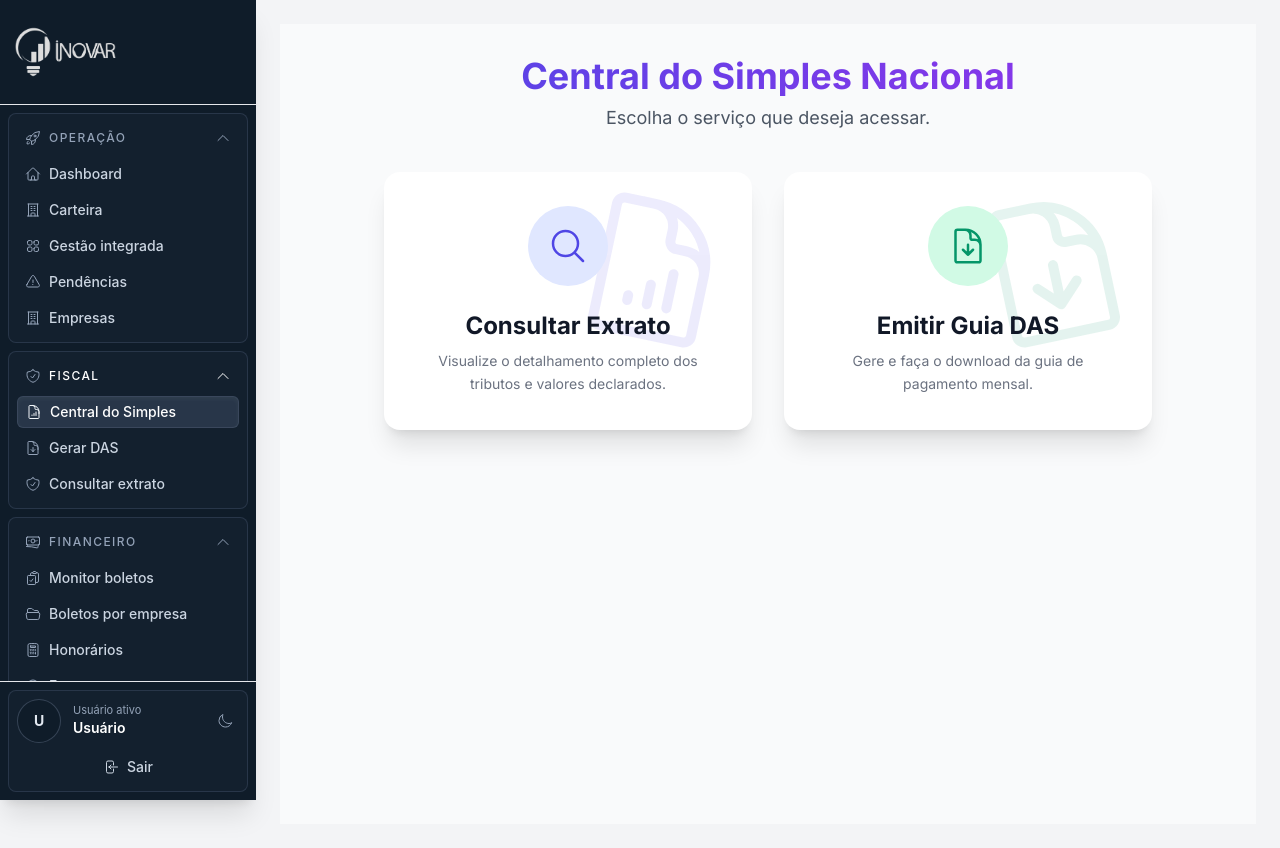
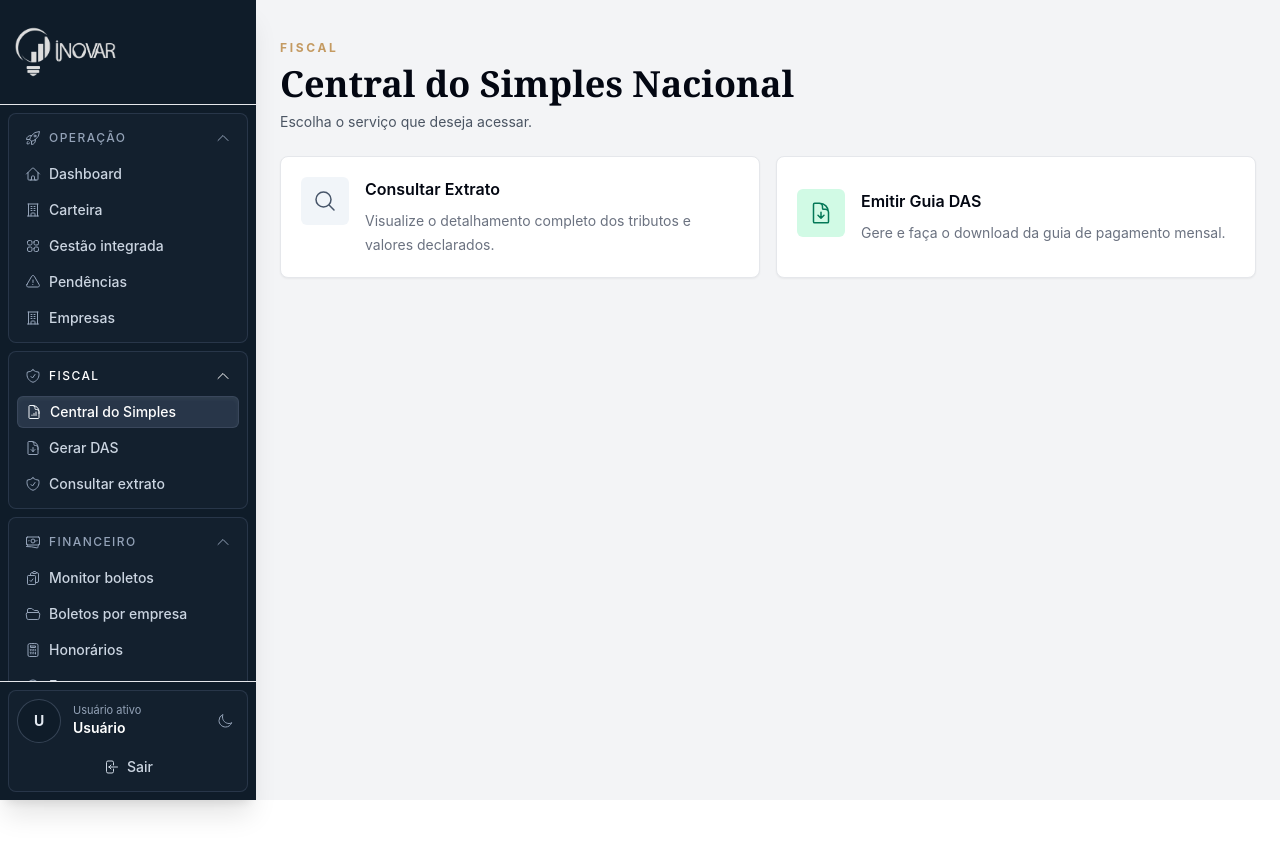
Before and after one commit to raphaelcastelar/web_sistema_inovar, a React (Create React App) app in the folder sistema_inovar/frontend/: page /central-simples in a window 1280 px wide. After the commit the page ends 800 px from the top, so only its background shows below. Built offline with nearby package versions, Linux system fonts and the light colour scheme; sample sign-in values are in the browser's storage.

Commit message:
att central do simples

```diff
--- a/sistema_inovar/frontend/src/components/CentralDoSimples.js
+++ b/sistema_inovar/frontend/src/components/CentralDoSimples.js
@@ -36,7 +36,7 @@ const ExtratoResult = ({ data, onDownloadPdf, isDownloadingPdf }) => {
         return (
             <motion.div
                 initial={{ opacity: 0, y: 10 }} animate={{ opacity: 1, y: 0 }}
-                className="mt-6 bg-yellow-50 dark:bg-yellow-900/20 p-6 rounded-xl border border-yellow-200 dark:border-yellow-700/50"
+                className="mt-6 rounded-lg border border-amber-200 bg-amber-50 p-4 dark:border-amber-900 dark:bg-amber-950/30"
             >
                 <p className="text-center text-yellow-700 dark:text-yellow-400 font-medium">
                     Nenhuma declaração encontrada para este período.
@@ -52,12 +52,12 @@ const ExtratoResult = ({ data, onDownloadPdf, isDownloadingPdf }) => {
         <motion.div
             initial={{ opacity: 0, scale: 0.95 }}
             animate={{ opacity: 1, scale: 1 }}
-            className="mt-8 bg-white dark:bg-gray-800 rounded-2xl shadow-xl overflow-hidden border border-gray-100 dark:border-gray-700"
+            className="mt-6 overflow-hidden rounded-lg border border-gray-200 bg-white shadow-sm dark:border-gray-800 dark:bg-gray-900"
         >
             {/* Header do Extrato */}
-            <div className="bg-gradient-to-r from-gray-50 to-gray-100 dark:from-gray-700 dark:to-gray-800 p-6 border-b border-gray-200 dark:border-gray-600 flex flex-col md:flex-row justify-between items-center gap-4">
+            <div className="flex flex-col gap-4 border-b border-gray-200 bg-slate-50 p-4 dark:border-gray-800 dark:bg-slate-900 md:flex-row md:items-center md:justify-between">
                 <div>
-                    <h3 className="text-lg font-bold text-gray-800 dark:text-white">Resumo do Extrato</h3>
+                    <h3 className="text-base font-semibold text-gray-950 dark:text-gray-100">Resumo do Extrato</h3>
                     <p className="text-sm text-gray-500 dark:text-gray-400">
                         {dasDetails.periodoApuracao ? `${dasDetails.periodoApuracao.substring(4, 6)}/${dasDetails.periodoApuracao.substring(0, 4)}` : 'Período Indefinido'}
                     </p>
@@ -65,7 +65,7 @@ const ExtratoResult = ({ data, onDownloadPdf, isDownloadingPdf }) => {
                 <button
                     onClick={onDownloadPdf}
                     disabled={isDownloadingPdf}
-                    className="flex items-center gap-2 px-4 py-2 bg-indigo-600 hover:bg-indigo-700 text-white rounded-lg shadow-md transition-all hover:shadow-lg disabled:opacity-50 disabled:cursor-not-allowed text-sm font-medium"
+                    className="inline-flex h-10 items-center justify-center gap-2 rounded-md bg-slate-900 px-4 text-sm font-semibold text-white transition-colors hover:bg-slate-800 disabled:cursor-not-allowed disabled:opacity-50 dark:bg-slate-100 dark:text-slate-950 dark:hover:bg-white"
                 >
                     {isDownloadingPdf ? (
                         <ArrowPathIcon className="h-4 w-4 animate-spin" />
@@ -77,27 +77,27 @@ const ExtratoResult = ({ data, onDownloadPdf, isDownloadingPdf }) => {
             </div>
 
             {/* Cards de KPIs */}
-            <div className="p-6 grid grid-cols-1 md:grid-cols-4 gap-4">
-                <div className="p-4 bg-gray-50 dark:bg-gray-700/50 rounded-xl border border-gray-100 dark:border-gray-600">
-                    <span className="text-xs font-semibold text-gray-400 uppercase tracking-wider">Documento</span>
+            <div className="grid grid-cols-1 gap-3 p-4 md:grid-cols-4">
+                <div className="rounded-lg border border-gray-200 bg-gray-50 p-4 dark:border-gray-800 dark:bg-gray-900">
+                    <span className="text-xs font-semibold uppercase tracking-[0.14em] text-gray-400">Documento</span>
                     <p className="mt-1 text-lg font-bold text-gray-800 dark:text-white truncate" title={dasDetails.numeroDocumento}>
                         {dasDetails.numeroDocumento || 'N/A'}
                     </p>
                 </div>
-                <div className="p-4 bg-gray-50 dark:bg-gray-700/50 rounded-xl border border-gray-100 dark:border-gray-600">
-                    <span className="text-xs font-semibold text-gray-400 uppercase tracking-wider">Vencimento</span>
-                    <p className="mt-1 text-lg font-bold text-indigo-600 dark:text-indigo-400">
+                <div className="rounded-lg border border-gray-200 bg-gray-50 p-4 dark:border-gray-800 dark:bg-gray-900">
+                    <span className="text-xs font-semibold uppercase tracking-[0.14em] text-gray-400">Vencimento</span>
+                    <p className="mt-1 text-lg font-bold text-gray-800 dark:text-white">
                         {dasDetails.dataVencimento ? new Date(dasDetails.dataVencimento.replace(/(\d{4})(\d{2})(\d{2})/, '$1-$2-$3')).toLocaleDateString('pt-BR', { timeZone: 'UTC' }) : 'N/A'}
                     </p>
                 </div>
-                <div className="p-4 bg-emerald-50 dark:bg-emerald-900/10 rounded-xl border border-emerald-100 dark:border-emerald-800/30">
-                    <span className="text-xs font-semibold text-emerald-600 dark:text-emerald-400 uppercase tracking-wider">Valor Total</span>
+                <div className="rounded-lg border border-emerald-200 bg-emerald-50 p-4 dark:border-emerald-900 dark:bg-emerald-950/30">
+                    <span className="text-xs font-semibold uppercase tracking-[0.14em] text-emerald-600 dark:text-emerald-400">Valor Total</span>
                     <p className="mt-1 text-lg font-bold text-emerald-700 dark:text-emerald-300">
                         {formatCurrency(dasDetails.valores?.total || 0)}
                     </p>
                 </div>
-                <div className="p-4 bg-gray-50 dark:bg-gray-700/50 rounded-xl border border-gray-100 dark:border-gray-600">
-                    <span className="text-xs font-semibold text-gray-400 uppercase tracking-wider">Situação</span>
+                <div className="rounded-lg border border-gray-200 bg-gray-50 p-4 dark:border-gray-800 dark:bg-gray-900">
+                    <span className="text-xs font-semibold uppercase tracking-[0.14em] text-gray-400">Situação</span>
                     <p className="mt-1 text-lg font-bold text-gray-800 dark:text-white">
                         {dasDetails.situacao || 'N/A'}
                     </p>
@@ -105,14 +105,14 @@ const ExtratoResult = ({ data, onDownloadPdf, isDownloadingPdf }) => {
             </div>
 
             {/* Tabela de Composição */}
-            <div className="px-6 pb-6">
-                <h4 className="text-sm font-semibold text-gray-500 dark:text-gray-400 mb-3 uppercase tracking-wider">Detalhamento dos Tributos</h4>
-                <div className="overflow-hidden bg-gray-50 dark:bg-gray-700/30 rounded-lg border border-gray-200 dark:border-gray-700">
+            <div className="px-4 pb-4">
+                <h4 className="mb-3 text-xs font-semibold uppercase tracking-[0.14em] text-gray-500 dark:text-gray-400">Detalhamento dos Tributos</h4>
+                <div className="overflow-hidden rounded-lg border border-gray-200 bg-gray-50 dark:border-gray-800 dark:bg-gray-900">
                     <table className="min-w-full divide-y divide-gray-200 dark:divide-gray-700">
-                        <thead className="bg-gray-100 dark:bg-gray-800">
+                        <thead className="bg-slate-50 dark:bg-slate-900">
                             <tr>
-                                <th className="px-6 py-3 text-left text-xs font-medium text-gray-500 dark:text-gray-400 uppercase tracking-wider">Tributo</th>
-                                <th className="px-6 py-3 text-right text-xs font-medium text-gray-500 dark:text-gray-400 uppercase tracking-wider">Valor Principal</th>
+                                <th className="px-6 py-3 text-left text-xs font-semibold uppercase tracking-[0.12em] text-gray-500 dark:text-gray-400">Tributo</th>
+                                <th className="px-6 py-3 text-right text-xs font-semibold uppercase tracking-[0.12em] text-gray-500 dark:text-gray-400">Valor Principal</th>
                             </tr>
                         </thead>
                         <tbody className="divide-y divide-gray-200 dark:divide-gray-700">
@@ -321,13 +321,13 @@ const CentralDoSimples = () => {
     };
 
     return (
-        <div className="min-h-screen bg-gray-50 dark:bg-gray-900 p-6 md:p-8 animate-fade-in font-sans text-gray-800 dark:text-gray-100 flex flex-col items-center">
-            <div className="w-full max-w-4xl">
-                <header className="mb-10 text-center">
-                    <h1 className="text-4xl font-extrabold bg-clip-text text-transparent bg-gradient-to-r from-indigo-600 to-purple-600 dark:from-indigo-400 dark:to-purple-400 mb-2">
+        <div className="w-full max-w-none space-y-5 px-0 py-2 text-gray-900 dark:text-gray-100 sm:space-y-6 sm:py-4">
+            <header className="flex flex-col gap-2">
+                <p className="text-xs font-bold uppercase tracking-[0.22em] text-[#c49a61]">Fiscal</p>
+                <h1 className="font-serif text-3xl font-semibold text-gray-950 dark:text-white sm:text-4xl">
                     Central do Simples Nacional
                 </h1>
-                    <p className="text-lg text-gray-600 dark:text-gray-400">
+                <p className="max-w-2xl text-sm text-gray-600 dark:text-gray-400">
                     {step === 0
                         ? "Escolha o serviço que deseja acessar."
                         : selectedAction === 'extrato'
@@ -344,46 +344,42 @@ const CentralDoSimples = () => {
                         initial={{ opacity: 0, y: 20 }}
                         animate={{ opacity: 1, y: 0 }}
                         exit={{ opacity: 0, y: -20 }}
-                            className="grid md:grid-cols-2 gap-8 max-w-3xl mx-auto"
+                        className="grid w-full gap-4 md:grid-cols-2"
                     >
                             {/* Card Extrato */}
                             <button
                                 onClick={() => handleSelectAction('extrato')}
-                                className="relative group overflow-hidden p-8 rounded-2xl bg-white dark:bg-gray-800 border-2 border-transparent hover:border-indigo-100 dark:hover:border-indigo-900 shadow-xl hover:shadow-2xl transition-all duration-300 text-left w-full"
+                                className="group min-w-0 rounded-lg border border-gray-200 bg-white p-4 text-left shadow-sm transition-shadow hover:shadow-md dark:border-gray-800 dark:bg-gray-900 sm:p-5"
                             >
-                                <div className="absolute top-0 right-0 p-4 opacity-10 group-hover:opacity-20 transition-opacity">
-                                    <DocumentChartBarIcon className="h-40 w-40 text-indigo-600 dark:text-indigo-400 transform rotate-12" />
+                                <div className="flex items-start gap-4">
+                                    <div className="flex h-12 w-12 shrink-0 items-center justify-center rounded-md bg-slate-100 text-slate-600 dark:bg-slate-800 dark:text-slate-300">
+                                        <MagnifyingGlassIcon className="h-6 w-6" />
                                     </div>
-                                <div className="relative z-10 flex flex-col items-center text-center">
-                                    <div className="h-20 w-20 rounded-full bg-indigo-100 dark:bg-indigo-900/50 flex items-center justify-center mb-6 group-hover:scale-110 transition-transform duration-300">
-                                        <MagnifyingGlassIcon className="h-10 w-10 text-indigo-600 dark:text-indigo-400" />
-                                    </div>
-                                    <h3 className="text-2xl font-bold text-gray-900 dark:text-white mb-2">Consultar Extrato</h3>
-                                    <p className="text-gray-500 dark:text-gray-400 text-sm leading-relaxed max-w-xs">
+                                    <div className="min-w-0">
+                                        <h3 className="text-base font-semibold text-gray-950 dark:text-gray-100">Consultar Extrato</h3>
+                                        <p className="mt-2 text-sm leading-6 text-gray-500 dark:text-gray-400">
                                         Visualize o detalhamento completo dos tributos e valores declarados.
                                         </p>
                                     </div>
-                                <div className="absolute bottom-0 left-0 w-full h-1 bg-gradient-to-r from-indigo-500 to-purple-500 transform scale-x-0 group-hover:scale-x-100 transition-transform duration-300" />
+                                </div>
                             </button>
 
                             {/* Card DAS */}
                             <button
                                 onClick={() => handleSelectAction('das')}
-                                className="relative group overflow-hidden p-8 rounded-2xl bg-white dark:bg-gray-800 border-2 border-transparent hover:border-emerald-100 dark:hover:border-emerald-900 shadow-xl hover:shadow-2xl transition-all duration-300 text-left w-full"
+                                className="group min-w-0 rounded-lg border border-gray-200 bg-white p-4 text-left shadow-sm transition-shadow hover:shadow-md dark:border-gray-800 dark:bg-gray-900 sm:p-5"
                             >
-                                <div className="absolute top-0 right-0 p-4 opacity-10 group-hover:opacity-20 transition-opacity">
-                                    <DocumentArrowDownIcon className="h-40 w-40 text-emerald-600 dark:text-emerald-400 transform -rotate-12" />
+                                <div className="flex items-start gap-4">
+                                    <div className="flex h-12 w-12 shrink-0 items-center justify-center rounded-md bg-emerald-100 text-emerald-700 dark:bg-emerald-950/40 dark:text-emerald-300">
+                                        <DocumentArrowDownIcon className="h-6 w-6" />
                                     </div>
-                                <div className="relative z-10 flex flex-col items-center text-center">
-                                    <div className="h-20 w-20 rounded-full bg-emerald-100 dark:bg-emerald-900/50 flex items-center justify-center mb-6 group-hover:scale-110 transition-transform duration-300">
-                                        <DocumentArrowDownIcon className="h-10 w-10 text-emerald-600 dark:text-emerald-400" />
-                                    </div>
-                                    <h3 className="text-2xl font-bold text-gray-900 dark:text-white mb-2">Emitir Guia DAS</h3>
-                                    <p className="text-gray-500 dark:text-gray-400 text-sm leading-relaxed max-w-xs">
+                                    <div className="min-w-0">
+                                        <h3 className="text-base font-semibold text-gray-950 dark:text-gray-100">Emitir Guia DAS</h3>
+                                        <p className="mt-2 text-sm leading-6 text-gray-500 dark:text-gray-400">
                                         Gere e faça o download da guia de pagamento mensal.
                                         </p>
                                     </div>
-                                <div className="absolute bottom-0 left-0 w-full h-1 bg-gradient-to-r from-emerald-500 to-teal-500 transform scale-x-0 group-hover:scale-x-100 transition-transform duration-300" />
+                                </div>
                             </button>
                     </motion.div>
                 ) : (
@@ -392,20 +388,18 @@ const CentralDoSimples = () => {
                         initial={{ opacity: 0, x: 20 }}
                         animate={{ opacity: 1, x: 0 }}
                         exit={{ opacity: 0, x: -20 }}
-                            className="bg-white dark:bg-gray-800 rounded-3xl shadow-xl border border-gray-100 dark:border-gray-700 overflow-hidden max-w-2xl mx-auto"
+                        className="mx-auto max-w-2xl overflow-hidden rounded-lg border border-gray-200 bg-white shadow-sm dark:border-gray-800 dark:bg-gray-900"
                     >
-                            <div className={`p-1 h-2 w-full ${selectedAction === 'extrato' ? 'bg-gradient-to-r from-indigo-500 to-purple-500' : 'bg-gradient-to-r from-emerald-500 to-teal-500'}`} />
-
-                            <div className="p-8">
+                            <div className="p-4 sm:p-5">
                                 <div className="flex items-center justify-between mb-8">
                                     <button
                                         onClick={handleBack}
-                                        className="text-gray-500 hover:text-gray-800 dark:text-gray-400 dark:hover:text-white flex items-center gap-2 transition-colors text-sm font-medium"
+                                        className="flex items-center gap-2 text-sm font-semibold text-gray-500 transition-colors hover:text-gray-800 dark:text-gray-400 dark:hover:text-white"
                                     >
                                         &larr; Voltar
                                     </button>
-                                    <div className={`px-4 py-1 rounded-full text-xs font-bold uppercase tracking-wide ${selectedAction === 'extrato'
-                                            ? 'bg-indigo-100 text-indigo-700 dark:bg-indigo-900/30 dark:text-indigo-300'
+                                    <div className={`rounded-full px-3 py-1 text-xs font-semibold uppercase tracking-[0.12em] ${selectedAction === 'extrato'
+                                            ? 'bg-slate-100 text-slate-700 dark:bg-slate-800 dark:text-slate-300'
                                             : 'bg-emerald-100 text-emerald-700 dark:bg-emerald-900/30 dark:text-emerald-300'
                                         }`}>
                                         {selectedAction === 'extrato' ? 'Consulta Extrato' : 'Emissão DAS'}
@@ -421,7 +415,7 @@ const CentralDoSimples = () => {
                                             <select
                                                 value={selectedEmpresaId}
                                                 onChange={(e) => setSelectedEmpresaId(e.target.value)}
-                                                className="w-full pl-4 pr-10 py-3 bg-gray-50 dark:bg-gray-700/50 border border-gray-200 dark:border-gray-600 rounded-xl focus:ring-2 focus:ring-offset-2 focus:ring-indigo-500 appearance-none transition-all font-medium text-gray-800 dark:text-white"
+                                                className="w-full appearance-none rounded-md border border-gray-200 bg-gray-50 py-3 pl-4 pr-10 font-medium text-gray-800 outline-none transition-all focus:border-slate-400 focus:ring-2 focus:ring-slate-200 dark:border-gray-700 dark:bg-gray-800 dark:text-white dark:focus:ring-slate-500/20"
                                             >
                                                 <option value="">Clique para selecionar...</option>
                                                 {empresas.map(emp => (
@@ -443,7 +437,7 @@ const CentralDoSimples = () => {
                                                 <select
                                                     value={selectedMonth}
                                                     onChange={(e) => setSelectedMonth(e.target.value)}
-                                                    className="w-full pl-4 pr-8 py-3 bg-gray-50 dark:bg-gray-700/50 border border-gray-200 dark:border-gray-600 rounded-xl focus:ring-2 focus:ring-offset-2 focus:ring-indigo-500 appearance-none transition-all font-medium text-gray-800 dark:text-white"
+                                                    className="w-full appearance-none rounded-md border border-gray-200 bg-gray-50 py-3 pl-4 pr-8 font-medium text-gray-800 outline-none transition-all focus:border-slate-400 focus:ring-2 focus:ring-slate-200 dark:border-gray-700 dark:bg-gray-800 dark:text-white dark:focus:ring-slate-500/20"
                                                 >
                                                     {monthOptions.map(opt => <option key={opt.value} value={opt.value}>{opt.label}</option>)}
                                                 </select>
@@ -455,7 +449,7 @@ const CentralDoSimples = () => {
                                                 <select
                                                     value={selectedYear}
                                                     onChange={(e) => setSelectedYear(e.target.value)}
-                                                    className="w-full pl-4 pr-8 py-3 bg-gray-50 dark:bg-gray-700/50 border border-gray-200 dark:border-gray-600 rounded-xl focus:ring-2 focus:ring-offset-2 focus:ring-indigo-500 appearance-none transition-all font-medium text-gray-800 dark:text-white"
+                                                    className="w-full appearance-none rounded-md border border-gray-200 bg-gray-50 py-3 pl-4 pr-8 font-medium text-gray-800 outline-none transition-all focus:border-slate-400 focus:ring-2 focus:ring-slate-200 dark:border-gray-700 dark:bg-gray-800 dark:text-white dark:focus:ring-slate-500/20"
                                                 >
                                                     {yearOptions.map(y => <option key={y} value={y}>{y}</option>)}
                                                 </select>
@@ -470,9 +464,9 @@ const CentralDoSimples = () => {
                                     <button
                                         onClick={handleExecute}
                                         disabled={loadingExtrato || loadingDas}
-                                        className={`w-full py-4 px-6 rounded-xl font-bold text-white shadow-lg transform transition-all hover:-translate-y-1 hover:shadow-xl disabled:opacity-70 disabled:cursor-not-allowed disabled:transform-none flex items-center justify-center gap-3 ${selectedAction === 'extrato'
-                                                ? 'bg-gradient-to-r from-indigo-600 to-purple-600 hover:from-indigo-700 hover:to-purple-700'
-                                                : 'bg-gradient-to-r from-emerald-600 to-teal-600 hover:from-emerald-700 hover:to-teal-700'
+                                        className={`flex w-full items-center justify-center gap-3 rounded-md px-6 py-4 font-bold text-white transition-colors disabled:cursor-not-allowed disabled:opacity-70 ${selectedAction === 'extrato'
+                                                ? 'bg-slate-900 hover:bg-slate-800 dark:bg-slate-100 dark:text-slate-950 dark:hover:bg-white'
+                                                : 'bg-emerald-700 hover:bg-emerald-800 dark:bg-emerald-400 dark:text-emerald-950 dark:hover:bg-emerald-300'
                                             }`}
                                     >
                                         {(loadingExtrato || loadingDas) ? (
@@ -497,7 +491,7 @@ const CentralDoSimples = () => {
                                         {error && (
                                             <motion.div
                                                 initial={{ opacity: 0, height: 0 }} animate={{ opacity: 1, height: 'auto' }} exit={{ opacity: 0, height: 0 }}
-                                                className="bg-red-50 dark:bg-red-900/20 text-red-700 dark:text-red-300 p-4 rounded-xl text-sm flex items-center gap-3"
+                                                className="flex items-center gap-3 rounded-lg border border-rose-200 bg-rose-50 p-4 text-sm text-rose-700 dark:border-rose-900 dark:bg-rose-950/30 dark:text-rose-300"
                                             >
                                                 <InformationCircleIcon className="h-5 w-5 shrink-0" />
                                                 {error}
@@ -506,7 +500,7 @@ const CentralDoSimples = () => {
                                         {successMessage && (
                                             <motion.div
                                                 initial={{ opacity: 0, height: 0 }} animate={{ opacity: 1, height: 'auto' }} exit={{ opacity: 0, height: 0 }}
-                                                className="bg-green-50 dark:bg-green-900/20 text-green-700 dark:text-green-300 p-4 rounded-xl text-sm flex items-center gap-3"
+                                                className="flex items-center gap-3 rounded-lg border border-emerald-200 bg-emerald-50 p-4 text-sm text-emerald-700 dark:border-emerald-900 dark:bg-emerald-950/30 dark:text-emerald-300"
                                             >
                                                 <CheckCircleIcon className="h-5 w-5 shrink-0" />
                                                 {successMessage}
@@ -519,7 +513,6 @@ const CentralDoSimples = () => {
                 )}
             </AnimatePresence>
         </div>
-        </div>
     );
 };
 
```
Lines whose indentation alone changed are shown as unchanged.
